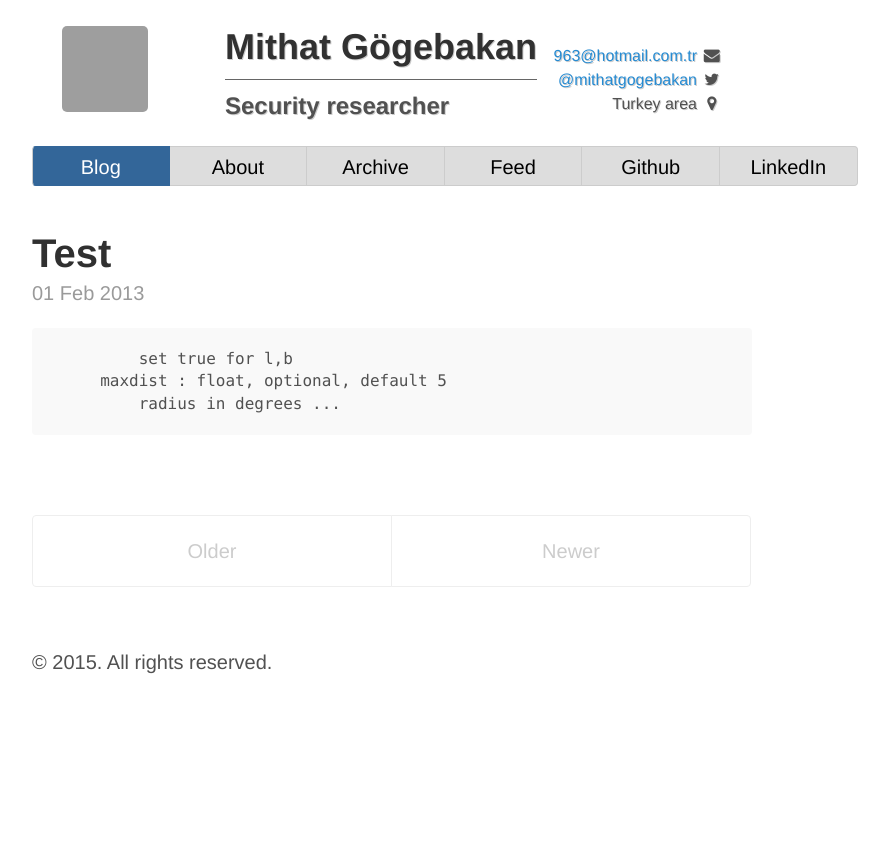
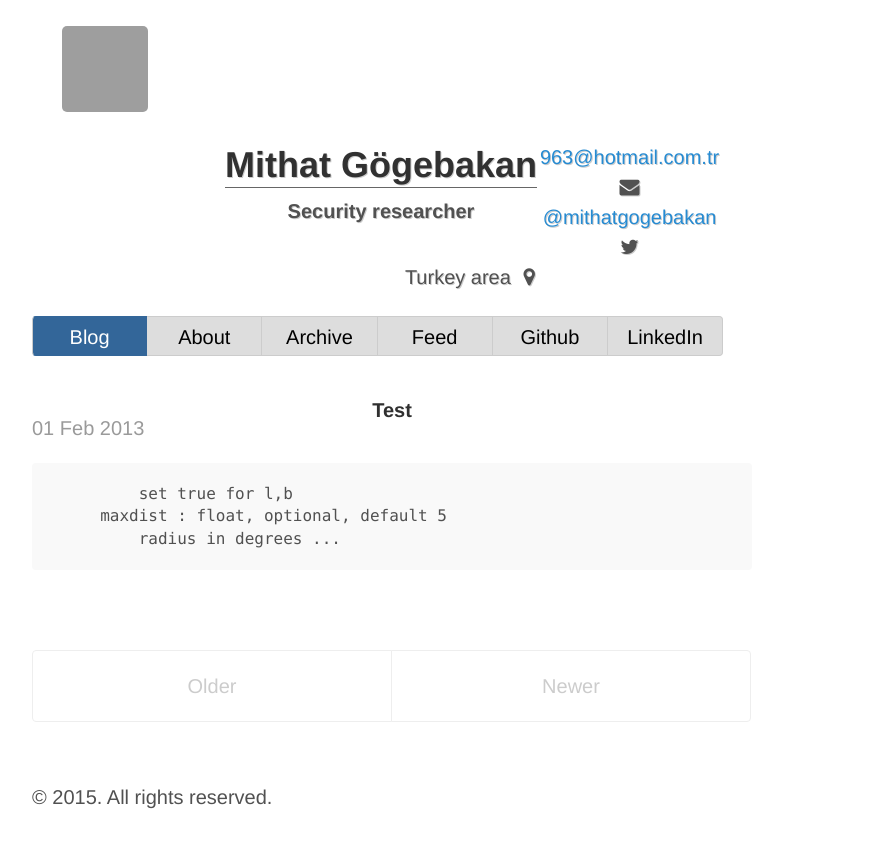
Before and after one commit to 963/963.github.io, a Jekyll site: the page built from index.html, in a window 1280 px wide. Shown: the top 848 px of the page, without its empty margins (248-1137 px from the left). Built offline with Jekyll 4.4.1, drawn with Linux system fonts in a browser that asks for light colours; nearby versions of some CDN libraries; some web fonts are replaced; Markdown is read by kramdown in place of the engine named in the settings; the list of posts is cut into pages by our own code; grey boxes are pictures that could not be loaded.

Commit message:
headerleft fonts changed

```diff
--- a/public/css/poole.css
+++ b/public/css/poole.css
@@ -193,6 +193,24 @@
 #headername {
     float: left;
 }
+
+    .head, .headerright, .description, .add, #headername, .position {
+        text-align: center;
+    }
+
+    h1, .description, .position, .add {
+        font-size: inherit;
+        margin: 0px;
+        text-align: center;
+    }
+
+    .add {
+        margin-bottom: 10px;
+    }
+
+    .bound, .headerleft, #divbodyholder {
+        width: 100% !important;
+    }
 
 
 
```
